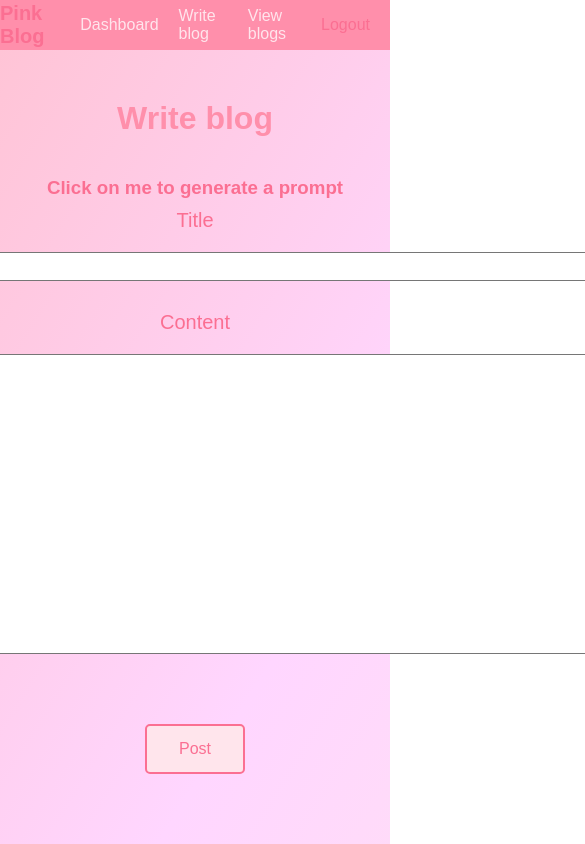
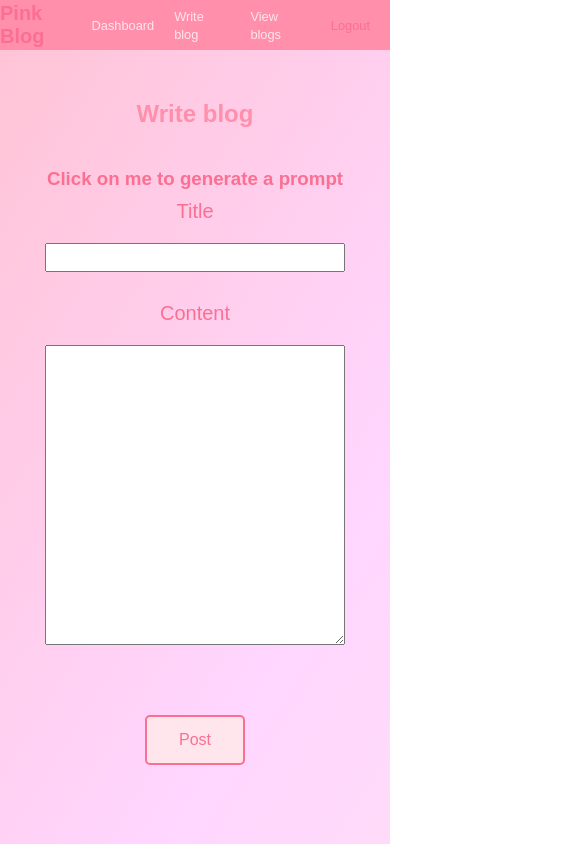
Before and after one commit to ippotheboxer/pink-blog-pern, a React (Create React App) app in the folder client/: page /write in a window 390 px wide. Shown: the whole page, 585 px wide, since content can reach past the window. Built offline with nearby package versions, Linux system fonts and the light colour scheme; sample sign-in values are in the browser's storage; the HTML template or start-up script is replaced by a standard one.

Commit message:
Improve stylling to be more responsive

```diff
--- a/client/src/components/Blog.jsx
+++ b/client/src/components/Blog.jsx
@@ -1,12 +1,14 @@
 function Blog(props) {
-    return <div className="blog">
+    return (<div className="blog">
         <div className="blog-content">
     <h2 className="blogTitle">{props.blogTitle}</h2>
-    <p>{props.blogContent}</p>
-    <p>{props.authorName}</p>
-    <p>{props.dateCreated}</p>
+        <div className="blogBody">
+            <p>{props.blogContent}</p>
+            <p>{props.authorName}</p>
+            <p>{props.dateCreated}</p>
+        </div>
     </div>
-    </div>
+    </div>);
 }
 
 export default Blog;
--- a/client/src/components/Navbar.jsx
+++ b/client/src/components/Navbar.jsx
@@ -14,6 +14,7 @@ function Navbar() {
 
       dispatch(unAuthenticateUser());
       localStorage.removeItem('isAuth');
+      localStorage.removeItem('user');
     } catch (error) {
       console.log(error.response);
     }
--- a/client/src/style.css
+++ b/client/src/style.css
@@ -98,8 +98,9 @@ h2 {
   display: block;
   height: 200px;
   width: 600px;
-  margin-bottom: 10px;
+  margin-bottom: 30px;
   border-radius: 10px;
+  margin-right: 20px;
 }
 
 .blog-content {
@@ -140,6 +141,10 @@ form textarea {
 .content {
   padding-top: 20px;
   width: 100%;
+  display: flex;
+  justify-content: center;
+  align-items: center;
+  flex-direction: column;
 }
 
 .post {
@@ -283,8 +288,6 @@ form input, textarea{
 }
 
 .blogPost h2 {
-  font-style: normal;
-  font-size: 40px;
   padding-top: 10px;
   padding-bottom: 20px;
 }
@@ -316,10 +319,17 @@ a:-webkit-any-link {
 }
 
 .blogContainer {
+  display: grid;
+  justify-content: center;
+  align-items: center;
+  grid-template-columns: 1fr 1fr 1fr;
+}
+
+.blogBody {
   display: flex;
-  justify-content: space-evenly;
+  justify-content: center;
   align-items: center;
-  flex-wrap: wrap;
+  flex-direction: column;
 }
 
 .blogTitle {
@@ -330,3 +340,42 @@ a:-webkit-any-link {
   border-top-left-radius: 10px;
   padding: 5px 10px;
 }
+
+@media (max-width: 1250px) {
+  .blogContainer {
+    grid-template-columns: 1fr 1fr;
+  }
+
+  .blog {
+    margin-right: 10px;
+    width: 350px;
+    height: 200px;
+  }
+  h1 {font-size: 4rem;}
+  h2 {font-size: 1.6rem;}
+
+  form input[type=text], textarea {
+    width: 500px;
+}
+}
+
+@media (max-width: 600px) {
+  .blogContainer {
+    grid-template-columns: 1fr;
+  }
+  .blog {
+    margin-right: 0;
+    width: 300px;
+    height: 200px;
+  }
+
+  h1 {font-size: 3rem;}
+  h2 {font-size: 1.5rem;}
+
+  .pageLinkItem {font-size: 0.8rem;}
+  p {font-size: 0.8rem;}
+
+  form input[type=text], textarea {
+    width: 300px;
+}
+}
```
